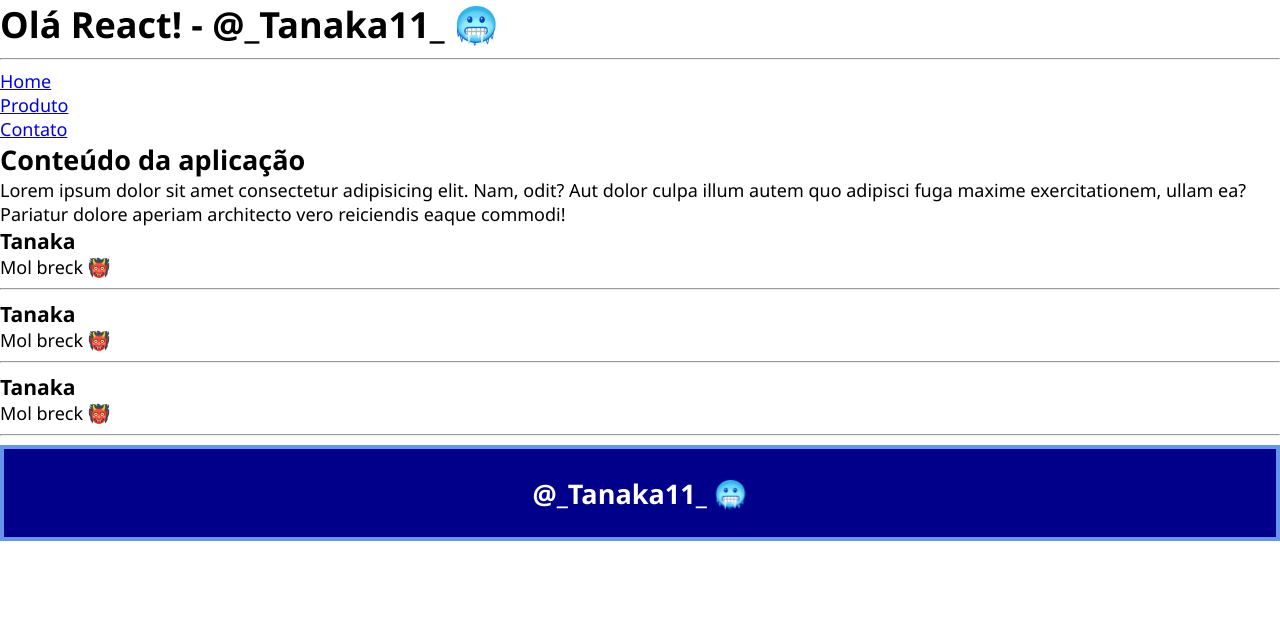
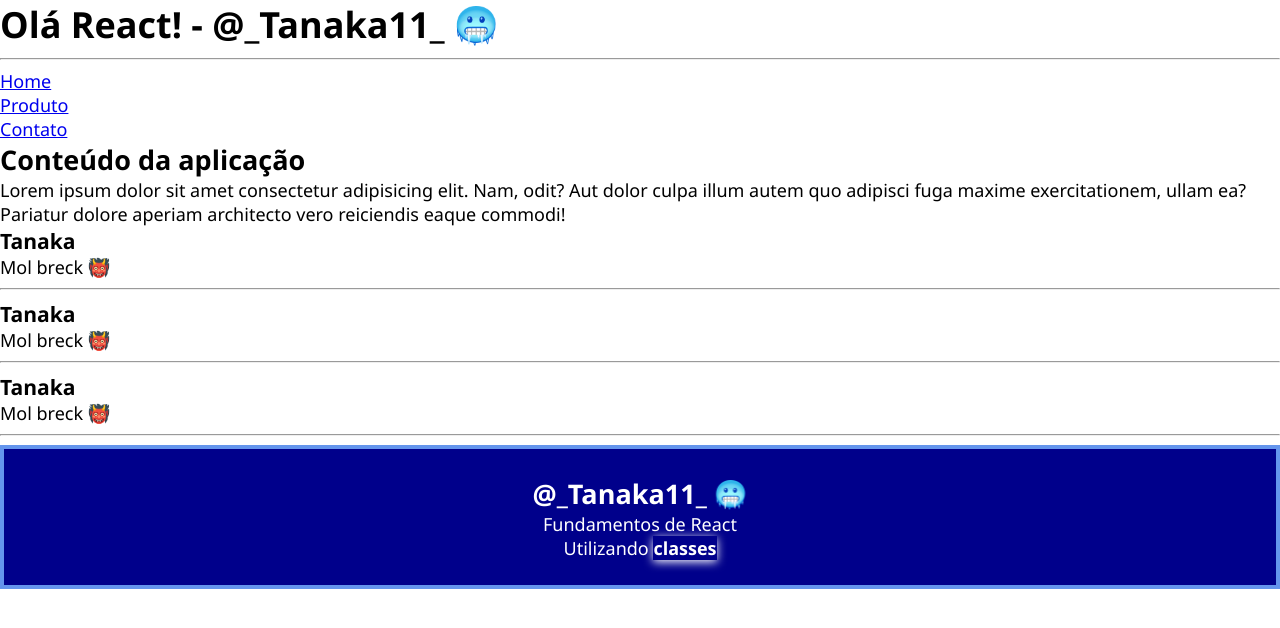
Before and after one commit to tanaka-11/react-fundamentos, a React (Vite) app: page / in a window 1280 px wide. Shown: the top 628 px of the page. Built offline with nearby package versions, Linux system fonts and the light colour scheme.

Commit message:
Adicionado classe CSS no Javascript

```diff
--- a/src/components/Rodape.jsx
+++ b/src/components/Rodape.jsx
@@ -16,6 +16,12 @@
        1º par de chaves representa que é um elemento JS e o 2º é do objeto para a tratativa de CSS inline
       */}
         <h2 style={{ textAlign: "center" }}>@_Tanaka11_ 🥶</h2>
+        <p>Fundamentos de React</p>
+
+        {/* Utilizando classes CSS in JS atraves da palavra-chave 'className' */}
+        <p>
+          Utilizando <b className="sombra">classes</b>
+        </p>
       </footer>
     </>
   );
--- a/src/index.css
+++ b/src/index.css
@@ -26,3 +26,8 @@
 body {
   font-family: "Segoe UI", Tahoma, Geneva, Verdana, sans-serif;
 }
+
+/* Bloco/Box/className */
+.sombra {
+  box-shadow: white 0 2px 10px;
+}
```
